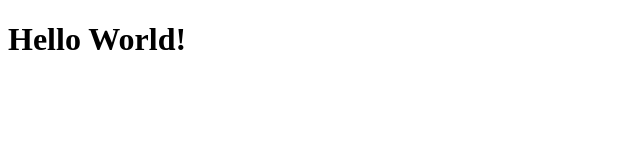
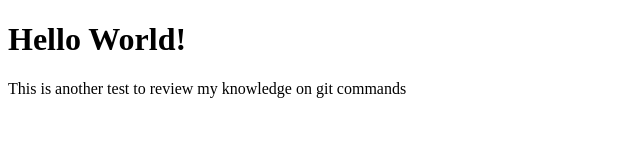
Before and after one commit to altheagene/js-review-project-genegobis, a plain HTML site: page index.html in a window 1280 px wide. Shown: the whole page, without its empty margins (0-640 px from the left). Drawn offline with Linux system fonts and the light colour scheme.

Commit message:
Added p element to index.html

```diff
--- a/index.html
+++ b/index.html
@@ -7,5 +7,6 @@
 </head>
 <body>
     <h1>Hello World!</h1>
+    <p>This is another test to review my knowledge on git commands</p>
 </body>
 </html>
```
